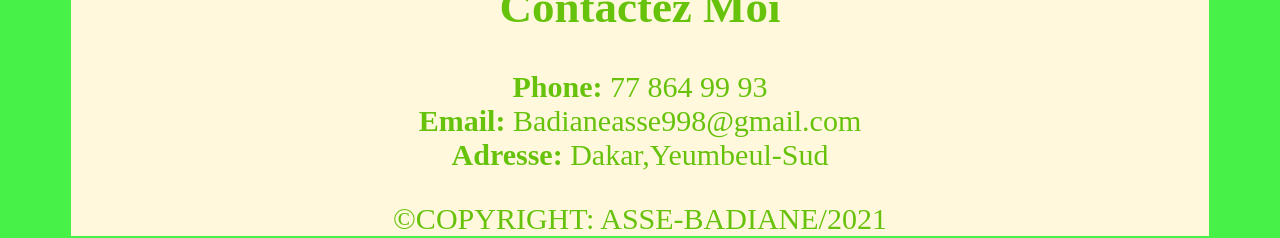
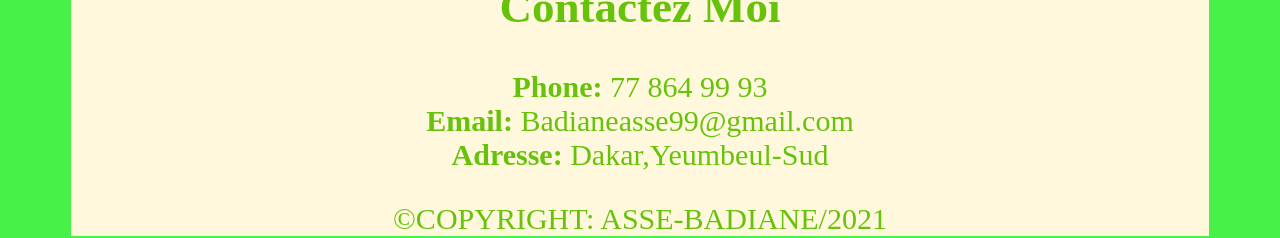
Before and after one commit to Bonde98/Maodo-Malick, a plain HTML site: page index.html in a window 1280 px wide. Shown: the part 3672-3910 px from the top of the page. Drawn offline with Linux system fonts and the light colour scheme.

Commit message:
metre a jour

```diff
--- a/index.html
+++ b/index.html
@@ -78,7 +78,7 @@
         <section class="footer">
             <div>
                 <h2 id="cool">Contactez Moi</h2>
-                <p class="info"><strong>Phone: </strong>77 864 99 93 <br><strong>Email: </strong>Badianeasse998@gmail.com <br><strong>Adresse: </strong>Dakar,Yeumbeul-Sud</p>
+                <p class="info"><strong>Phone: </strong>77 864 99 93 <br><strong>Email: </strong>Badianeasse99@gmail.com <br><strong>Adresse: </strong>Dakar,Yeumbeul-Sud</p>
             </div>
             <div>
               <p id="footer">&copyCOPYRIGHT: ASSE-BADIANE/2021</p>
```
